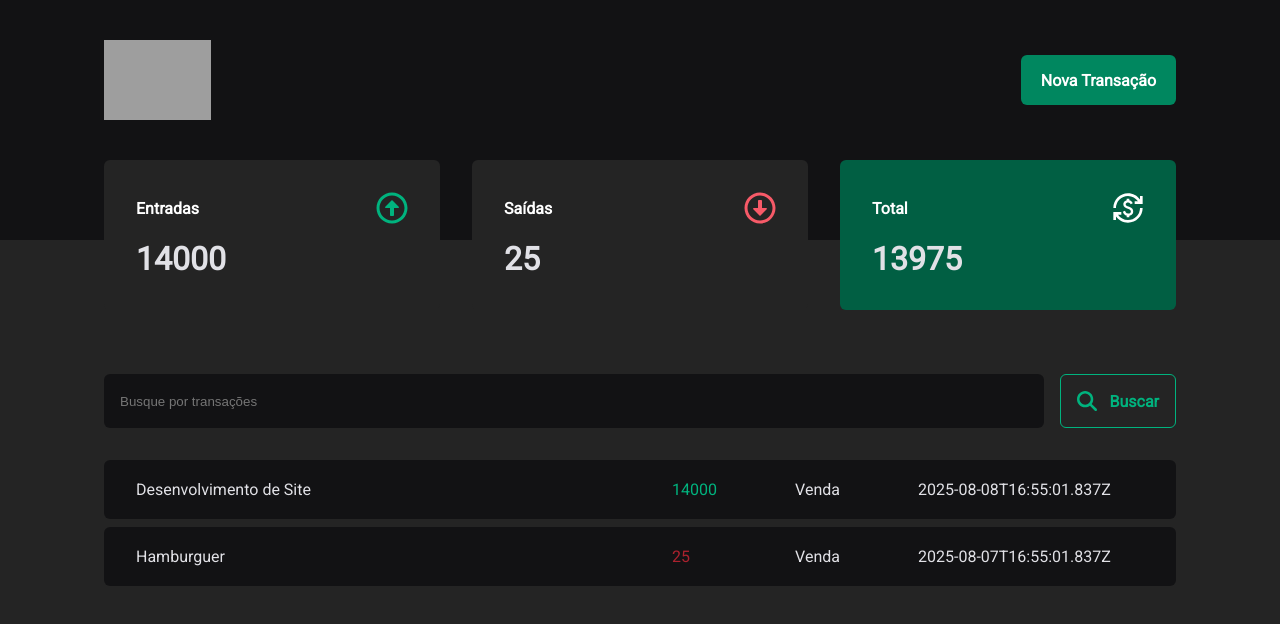
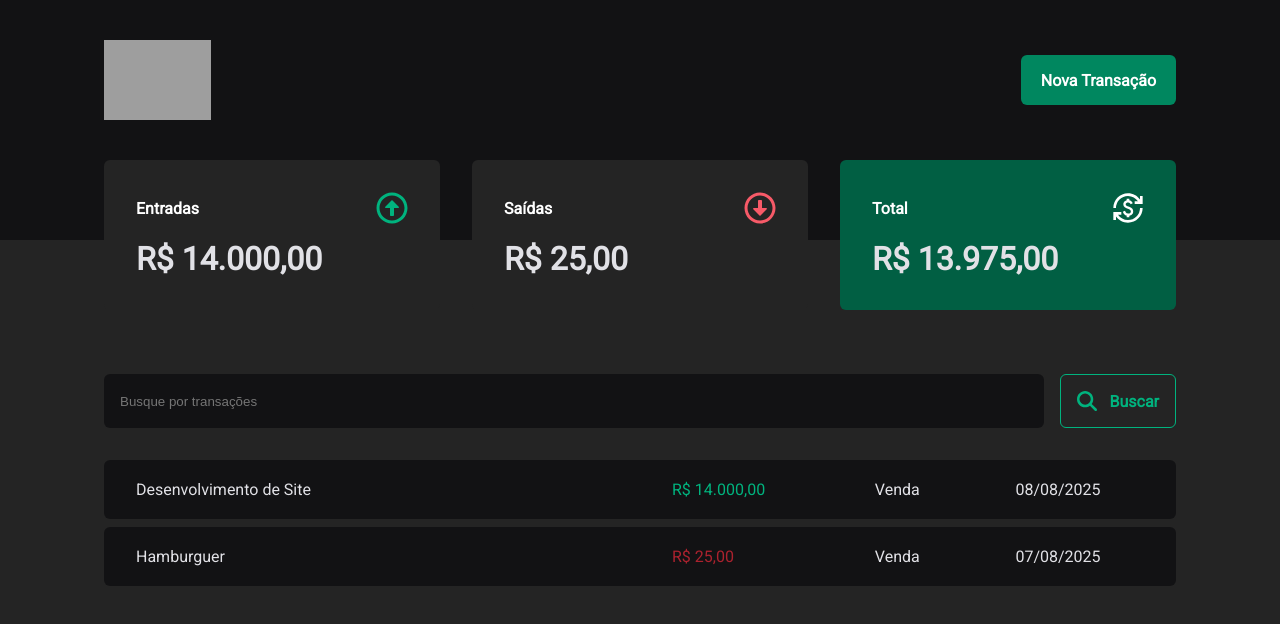
Before and after one commit to tcunha2004/tt-money-react, a React (Vite) app: page / in a window 1280 px wide. Shown: the top 624 px of the page. Built offline with nearby package versions, Linux system fonts and the light colour scheme; data requests are answered from the project's data file; grey boxes are pictures that could not be loaded; the HTML template or start-up script is replaced by a standard one.

Commit message:
update: Formatting prices and Dates

```diff
--- a/src/components/Summary/index.tsx
+++ b/src/components/Summary/index.tsx
@@ -3,6 +3,7 @@
 import { FaRegArrowAltCircleDown, FaRegArrowAltCircleUp } from "react-icons/fa";
 import { useContext } from "react";
 import { TransactionContext } from "../../contexts/TransactionContexts";
+import { priceFormatter } from "../../utils/formatter";
 
 function Summary() {
   const { transactions } = useContext(TransactionContext);
@@ -32,21 +33,21 @@
           <span>Entradas</span>
           <FaRegArrowAltCircleUp size={32} color="#00b37e" />
         </header>
-        <strong>{pricesSummary.income}</strong>
+        <strong>{priceFormatter.format(pricesSummary.income)}</strong>
       </SummaryCard>
       <SummaryCard>
         <header>
           <span>Saídas</span>
           <FaRegArrowAltCircleDown size={32} color="#f75a68" />
         </header>
-        <strong>{pricesSummary.outcome}</strong>
+        <strong>{priceFormatter.format(pricesSummary.outcome)}</strong>
       </SummaryCard>
       <SummaryCard variant="green">
         <header>
           <span>Total</span>
           <MdCurrencyExchange size={32} color="#fff" />
         </header>
-        <strong>{pricesSummary.total}</strong>
+        <strong>{priceFormatter.format(pricesSummary.total)}</strong>
       </SummaryCard>
     </SummaryContainer>
   );
--- a/src/pages/Transactions/index.tsx
+++ b/src/pages/Transactions/index.tsx
@@ -8,6 +8,7 @@
   TransactionsTable,
 } from "./styles";
 import { TransactionContext } from "../../contexts/TransactionContexts";
+import { dateFormatter, priceFormatter } from "../../utils/formatter";
 
 function Transactions() {
   const { transactions } = useContext(TransactionContext);
@@ -28,12 +29,14 @@
 
                   <td>
                     <PriceHighlight variant={transaction.type}>
-                      {transaction.price}
+                      {priceFormatter.format(transaction.price)}
                     </PriceHighlight>
                   </td>
 
                   <td>{transaction.category}</td>
-                  <td>{transaction.createdAt}</td>
+                  <td>
+                    {dateFormatter.format(new Date(transaction.createdAt))}
+                  </td>
                 </tr>
               );
             })}
--- /dev/null
+++ b/src/utils/formatter.ts
@@ -0,0 +1,6 @@
+export const dateFormatter = new Intl.DateTimeFormat("pt-BR");
+
+export const priceFormatter = new Intl.NumberFormat("pt-BR", {
+  style: "currency",
+  currency: "BRL",
+});
```
